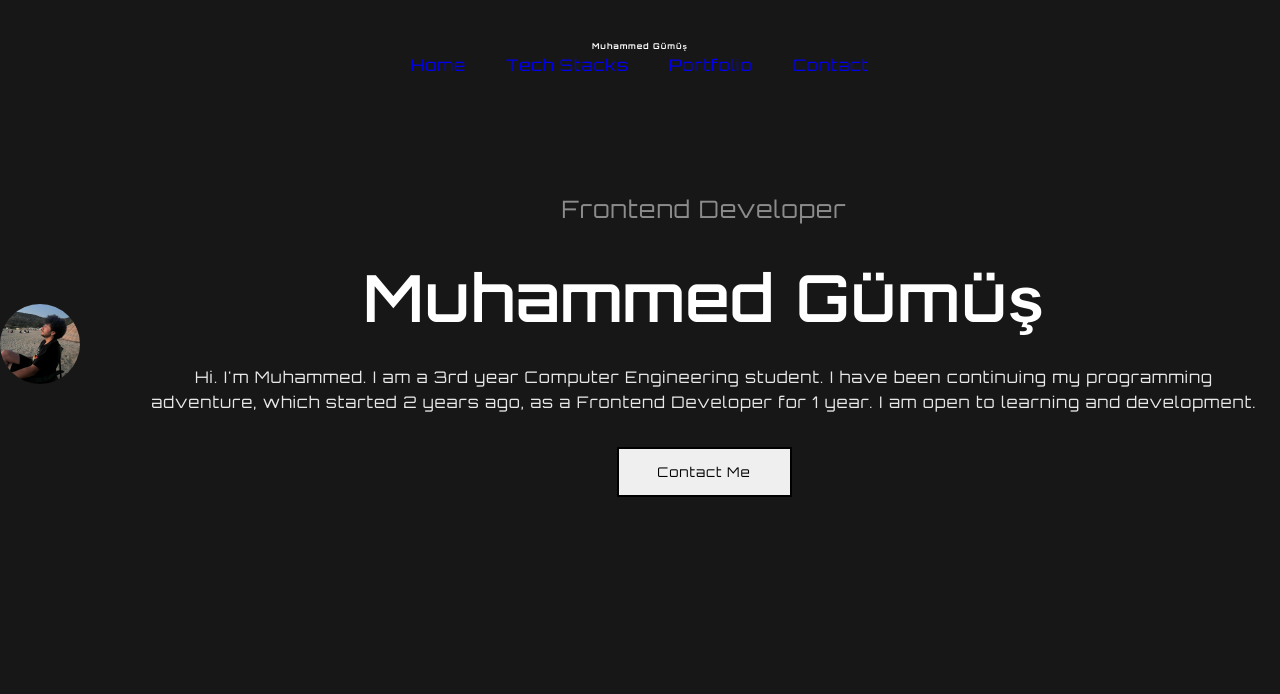
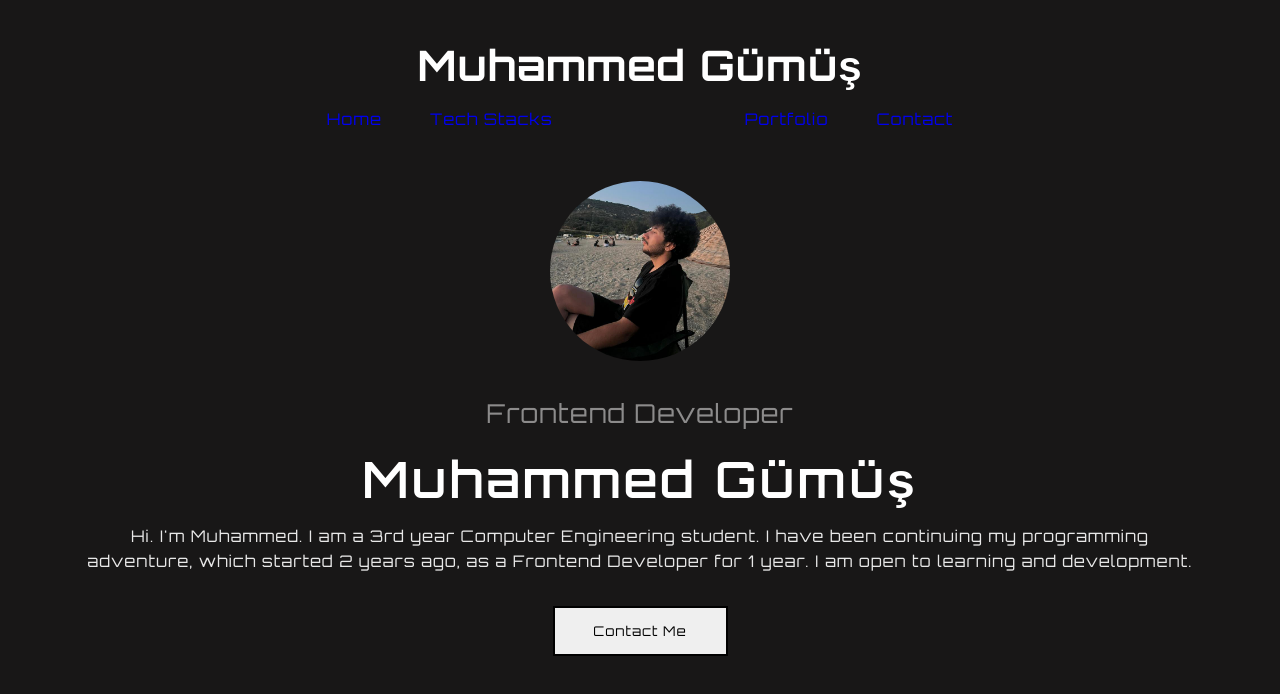
Before and after one commit to muhammed-gumus/Personal-Portfolio, a Next.js app: page / in a window 1280 px wide. Shown: the top 694 px of the page. Built offline with nearby package versions, Linux system fonts and the light colour scheme.

Commit message:
completed: home page responsive design

```diff
--- a/components/navbar.js
+++ b/components/navbar.js
@@ -5,15 +5,17 @@ export default function Media() {
     <div className={utilStyles.navbar}>
       <div style={{ display: "flex", flexDirection: "row", gap: "1rem" }}>
         <h1>Muhammed Gümüş</h1>
-
       </div>
       <div className={utilStyles.navbarList}>
+        <div>
           <a href="/" className={utilStyles.navbarListItem}>
             Home
           </a>
           <a href="FrontendSkills" className={utilStyles.navbarListItem}>
             Tech Stacks
           </a>
+        </div>
+        <div>
           <a href="Portfolio" className={utilStyles.navbarListItem}>
             Portfolio
           </a>
@@ -22,5 +24,6 @@ export default function Media() {
           </a>
         </div>
       </div>
+    </div>
   );
 }
--- a/styles/utils.module.css
+++ b/styles/utils.module.css
@@ -1,24 +1,37 @@
 @media screen and (min-width: 320px) {
   .navbar {
     display: flex;
+    flex-direction: column;
     align-items: center;
     justify-content: space-between;
-    margin-top: 1rem;
+    margin-top: 2rem;
     margin-left: 1rem;
     margin-right: 1rem;
     margin-bottom: 1rem;
+    gap: .5rem;
+
   }
 
   .navbar h1 {
-    font-size: 8px;
+    font-size: 17px;
   }
   .navbarList {
-    gap: 0.7rem;
+    display: flex;
+    flex-direction: row;
+    gap: 4.5rem;
+  }
+
+  .navbarList div{
+    display: flex;
+    flex-direction: row;
+    gap: .7rem;
   }
 
   .navbarListItem {
-    font-size: 5px;
-    gap: 0.5rem;
+    font-size: 8px;
+    gap: 2rem;
+    color: white;
+    text-decoration: none;
   }
 
   .navbarListItem:hover {
@@ -52,11 +65,11 @@
     flex-direction: column;
     align-items: center;
     text-align: center;
-    gap: 1rem;
+    gap: .3rem;
   }
 
   .BannerTitle {
-    font-size: 16px;
+    font-size: 14px;
     color: rgba(255, 255, 255, 0.5);
     padding-left: 1rem;
     padding-right: 1rem;
@@ -65,6 +78,7 @@
   .BannerName {
     font-size: 20px;
     font-weight: 600;
+    letter-spacing: 3px;
     padding-left: 1rem;
     padding-right: 1rem;
   }
@@ -91,7 +105,7 @@
   }
 }
 
-/* @media screen and (max-width: 768px) {
+ @media screen and (min-width: 768px) {
   .navbar {
     margin-top: 1.5rem;
     margin-left: 1.5rem;
@@ -100,14 +114,18 @@
   }
 
   .navbar h1 {
-    font-size: 18px;
+    font-size: 28px;
   }
   .navbarList {
-    gap: 1rem;
+    gap: 10rem;
+  }
+
+  .navbarList div{
+    gap: 2rem;
   }
 
   .navbarListItem {
-    font-size: 9px;
+    font-size: 12px;
   }
 
   .banner {
@@ -121,7 +139,7 @@
 
   .BannerProfile {
     border-radius: 500px;
-    width: 120px;
+    width: 180px;
   }
 
   .BannerRight {
@@ -136,29 +154,28 @@
     flex-direction: column;
     align-items: center;
     text-align: center;
-    gap: 1rem;
   }
 
   .BannerTitle {
-    font-size: 18px;
+    font-size: 20px;
     color: rgba(255, 255, 255, 0.5);
     padding-left: 1rem;
     padding-right: 1rem;
   }
 
   .BannerName {
-    font-size: 26px;
+    font-size: 28px;
     font-weight: 600;
     padding-left: 1rem;
     padding-right: 1rem;
   }
 
   .BannerAbout {
-    font-size: 8px;
+    font-size: 10px;
     line-height: 15px;
     opacity: 0.9;
     padding-left: 3rem;
-    padding-right: rem;
+    padding-right: 3rem;
   }
 
   .BannerBtn {
@@ -173,21 +190,25 @@
     font-size: 12px;
     transition: 0.5s;
   }
-} */
+}
 
 @media screen and (min-width: 1024px) {
   .navbar {
-    margin-top: 2.5rem;
+    margin-top: 2rem;
     margin-left: 3rem;
     margin-right: 3rem;
     margin-bottom: 2rem;
-    flex-direction: column;
+  }
+
+  .navbar h1{
+    font-size: 42px;
   }
   .navbarList {
-    display: flex;
-    flex-direction: row;
-    list-style: none;
-    gap: 2.5rem;
+    gap: 12rem;
+  }
+
+  .navbarList div{
+    gap: 3rem;
   }
 
   .navbarListItem {
@@ -204,12 +225,7 @@
   }
 
   .banner {
-    display: flex;
-    flex-direction: row;
-    justify-content: center;
-    align-items: center;
-    padding-top: 5rem;
-    gap: 3rem;
+    gap: 2rem;
   }
 
   .BannerProfile {
@@ -217,24 +233,21 @@
   }
 
   .BannerRight {
-    display: flex;
-    flex-direction: column;
     gap: 2rem;
   }
 
   .BannerTexts {
     display: flex;
     flex-direction: column;
-    gap: 1rem;
   }
 
   .BannerTitle {
-    font-size: 24px;
+    font-size: 26px;
     color: rgba(255, 255, 255, 0.5);
   }
 
   .BannerName {
-    font-size: 65px;
+    font-size: 50px;
     font-weight: 600;
   }
 
@@ -242,6 +255,8 @@
     font-size: 16px;
     line-height: 25px;
     opacity: 0.9;
+    padding-left: 5rem;
+    padding-right: 5rem;
   }
 
   .BannerBtn {
```
Lines whose indentation alone changed are shown as unchanged.
